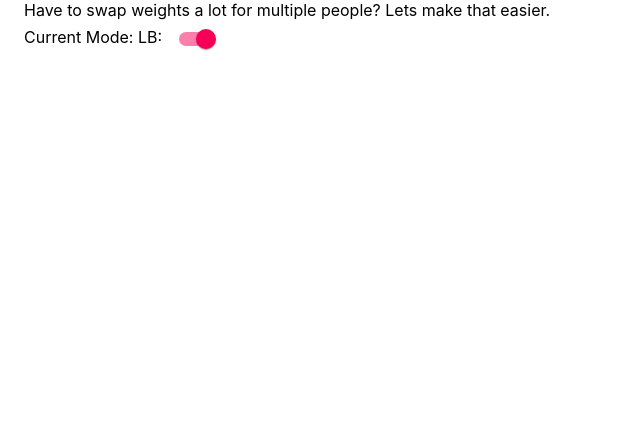
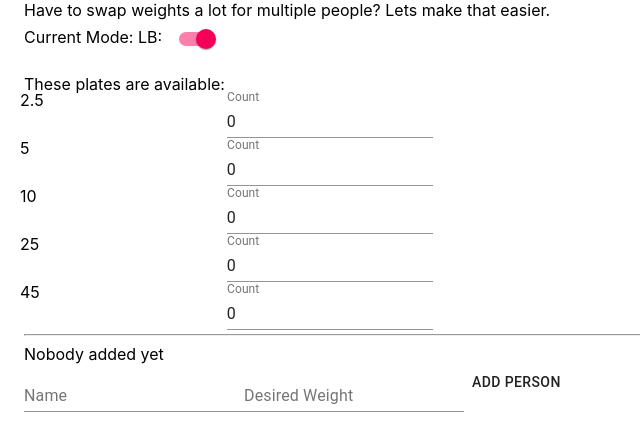
Before and after one commit to dan-kirberger/dank-fitness, a Next.js app: page /tools/plates in a window 1280 px wide. Shown: the top 442 px of the page, without its empty margins (0-640 px from the left). Built offline with nearby package versions, Linux system fonts and the light colour scheme.

Commit message:
form boilerplate

```diff
--- a/pages/index.js
+++ b/pages/index.js
@@ -15,7 +15,7 @@ export default function Home() {
           Welcome to DanK Fitness
         </h1>
         <p>Pick a Tool:</p>
-        <ul><li><Link href="tools/plates">Gibbens Calculator</Link></li></ul>
+        <ul><li><Link href="tools/plates">Plate Calculator</Link></li></ul>
       </main>
     </div>
   )
--- a/pages/tools/plates.tsx
+++ b/pages/tools/plates.tsx
@@ -1,6 +1,6 @@
-import Container from '@material-ui/core/Container'
-import {useState} from 'react'
-import Switch from '@material-ui/core/Switch';
+import { useState } from 'react'
+import Switch from '@material-ui/core/Switch'
+import { Button, Container, Grid, TextField } from '@material-ui/core'
 
 type PlateCalculatorProps = {
     people: Person[]
@@ -13,11 +13,12 @@ type Person = {
 }
 
 interface PlateType {
-    unit: string
+    unit: "KG" | "LB"
     weight: number
+    count: number
 }
 
-interface KgPlate extends PlateType  {
+interface KgPlate extends PlateType {
     unit: "KG"
     weight: 1.25 | 2.5 | 5 | 10 | 15 | 20 | 25
 }
@@ -29,14 +30,85 @@ interface PoundPlate extends PlateType {
 
 export const PlateCalculator = () => {
     const [poundsMode, setPoundsMode] = useState(true)
+    const [people, setPeople] = useState([])
+    const [plates, setPlates] = useState(generatePlates(poundsMode))
+
+    const updatePlate = (weight, newCount) => {
+        const updatedPlates = plates.map(existingPlate => {
+            if (existingPlate.weight === weight) {
+                existingPlate.count = newCount && Number.parseInt(newCount) || 0
+            }
+            return existingPlate
+        })
+        setPlates(updatedPlates)
+    }
+
     return (
         <Container>
-        <div>
-            Have to swap weights a lot for multiple people? Lets make that easier.
-        </div>
-        <div>Current Mode: {poundsMode ? "LB" : "KG"}: <Switch checked={poundsMode} onChange={() => setPoundsMode(!poundsMode)}/></div>
+            <div>
+                Have to swap weights a lot for multiple people? Lets make that easier.
+            </div>
+            <div>Current Mode: {poundsMode ? "LB" : "KG"}: <Switch checked={poundsMode} onChange={() => { setPoundsMode(!poundsMode); setPlates(generatePlates(!poundsMode)) }} /></div>
+
+            <p></p>
+            These plates are available:
+            <div>
+                <Grid container spacing={1}>
+                    {plates.map(plate => {
+
+                        return <Grid container key={plate.weight}>
+                            <Grid item xs={2}>{plate.weight}</Grid>
+                            <Grid item xs={2}><TextField value={plate.count} type="number" label="Count" onChange={(e) => updatePlate(plate.weight, e.target.value)} /></Grid>
+                        </Grid>
+                    })}
+                </Grid>
+            </div>
+
+<hr/>
+            {people.length == 0 && "Nobody added yet"}
+
+            {people.map(person => {
+                return <div key={person.name}>{person.name} - {person.weight}</div>
+            })}
+
+            <NewUserForm setPeople={setPeople} />
+
         </Container>
     )
 }
 
+type NewUserFormProps = {
+    setPeople: Function
+}
+
+const NewUserForm: React.FC<NewUserFormProps> = ({ setPeople }) => {
+    const [name, setName] = useState('')
+    const [weight, setWeight] = useState('')
+
+    const addUser = (name, weight) => {
+        setPeople(previousPeople => [...previousPeople, { name: name, weight: weight }])
+        setName('')
+        setWeight('')
+    }
+
+    return <form noValidate>
+        <TextField id="newPersonName" label="Name" value={name} onChange={(e) => setName(e.target.value)} />
+        <TextField id="newPersonWeight" label="Desired Weight" type="number" value={weight} onChange={(e) => setWeight(e.target.value)} />
+        <Button onClick={() => { addUser(name, weight) }}>Add person</Button>
+    </form>
+}
+
+const generatePlates = (poundsMode: boolean): PlateType[] => {
+    // This is all pretty janky
+    const values = poundsMode ? [2.5, 5, 10, 25, 45] : [1.25, 2.5, 5, 10, 15, 20, 25]
+
+    return values.map(weight => {
+        return {
+            unit: poundsMode ? "LB" : "KG",
+            weight: weight,
+            count: 0
+        }
+    })
+}
+
 export default PlateCalculator
```
Also changed, not shown: 1 other file (tests, documents, lock files or other folders).
